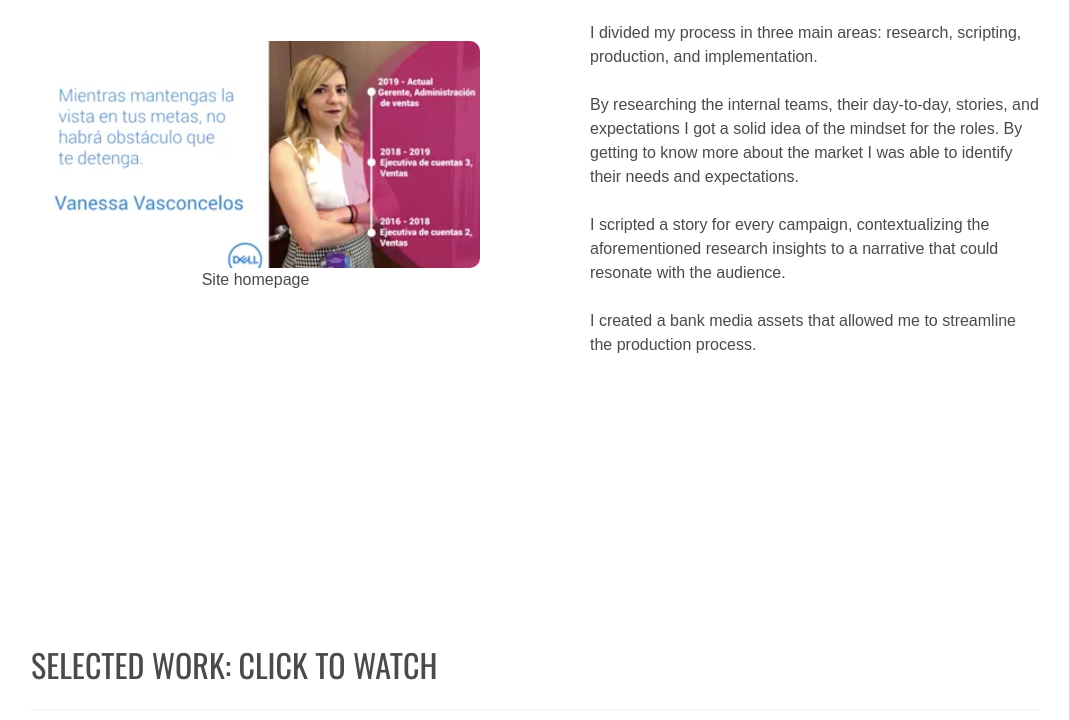
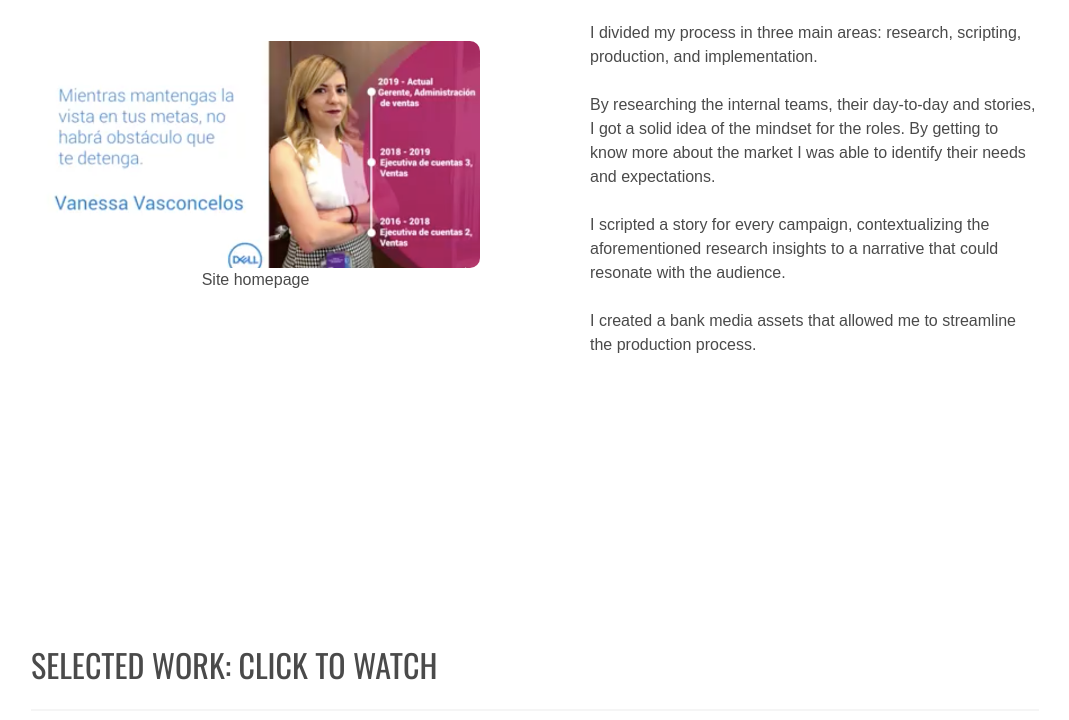
Before and after one commit to jerrysdsgn/work, a website: page dist/dell.html in a window 1280 px wide. Shown: the part 1474-2194 px from the top of the page, without its empty margins (105-1174 px from the left). Drawn offline with nearby package versions, Linux system fonts and the light colour scheme.

Commit message:
dell case correction

```diff
--- a/dist/dell.html
+++ b/dist/dell.html
@@ -131,10 +131,10 @@
                 </p>
                 <br />
                 <p>
-                  By researching the internal teams, their day-to-day, stories,
-                  and expectations I got a solid idea of the mindset for the
-                  roles. By getting to know more about the market I was able to
-                  identify their needs and expectations.
+                  By researching the internal teams, their day-to-day and
+                  stories, I got a solid idea of the mindset for the roles. By
+                  getting to know more about the market I was able to identify
+                  their needs and expectations.
                 </p>
                 <br />
                 <p>
```
